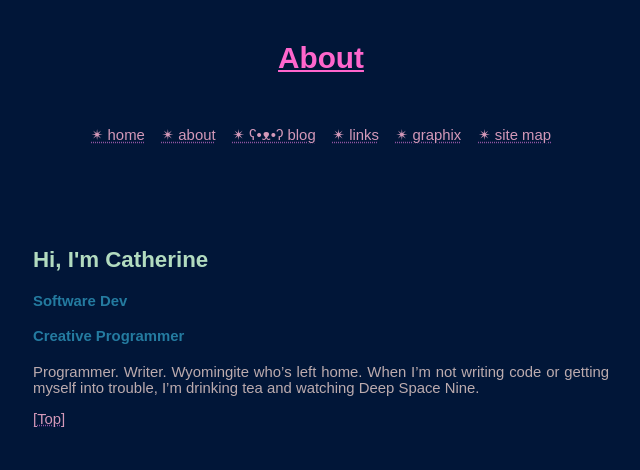
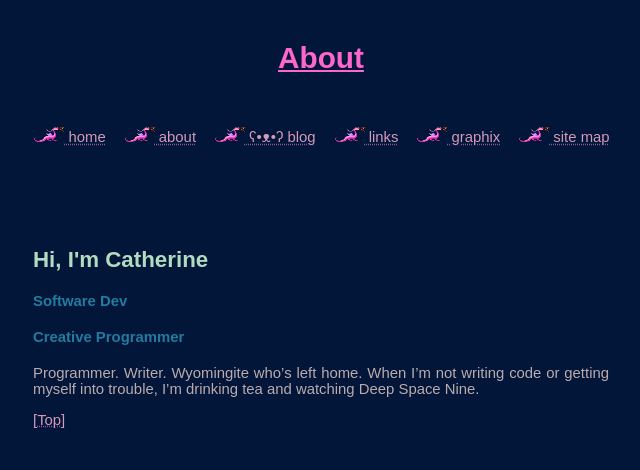
Before and after one commit to cOborski/neocities, a plain HTML site: page public/about/page.html in a window 1280 px wide. Shown: the top 470 px of the page, without its empty margins (319-959 px from the left). Drawn offline with Linux system fonts and the light colour scheme.

Commit message:
nav dragons!

```diff
--- a/public/about/page.html
+++ b/public/about/page.html
@@ -15,12 +15,12 @@
   <h1>About</h1>
 
   <div class=navigation-menu>
-    <span class=navigation-link><a href="/">✴ home</a></span>
-    <span class=navigation-link><a href="/about/page">✴ about</a></span>
-    <span class=navigation-link><a href="https://coborski.bearblog.dev/blog/">✴ ʕ•ᴥ•ʔ blog</a></span>
-    <span class=navigation-link><a href="/library/links">✴ links</a></span>
-    <span class=navigation-link><a href="/graphix/page">✴ graphix</a></span>
-    <span class=navigation-link><a href="/utillity/site-map">✴ site map</a></span>
+    <span class=navigation-link><a href="/"><img src="/global/images/small-pink-dragon.gif" style="width: 5%;"> home</a></span>
+    <span class=navigation-link><a href="/about/page"><a href="/"><img src="/global/images/small-pink-dragon.gif" style="width: 5%;"> about</a></span>
+    <span class=navigation-link><a href="https://coborski.bearblog.dev/blog/"><a href="/"><img src="/global/images/small-pink-dragon.gif" style="width: 5%;"> ʕ•ᴥ•ʔ blog</a></span>
+    <span class=navigation-link><a href="/library/links"><a href="/"><img src="/global/images/small-pink-dragon.gif" style="width: 5%;"> links</a></span>
+    <span class=navigation-link><a href="/graphix/page"><a href="/"><img src="/global/images/small-pink-dragon.gif" style="width: 5%;"> graphix</a></span>
+    <span class=navigation-link><a href="/utillity/site-map"><a href="/"><img src="/global/images/small-pink-dragon.gif" style="width: 5%;"> site map</a></span>
   </div>
 </header>
 
```
Also changed, not shown: public/graphix/page.html (+6 -6 lines), public/index.html (+6 -6 lines), public/library/links.html (+6 -6 lines), public/utillity/css-test/page.html (+6 -6 lines), public/utillity/page-template.html (+6 -6 lines), public/utillity/site-map.html (+6 -7 lines), public/utillity/under-construction/page.html (+6 -6 lines), public/web-browsers/page.html (+6 -6 lines), public/global/images/small-pink-dragon.gif (added).
